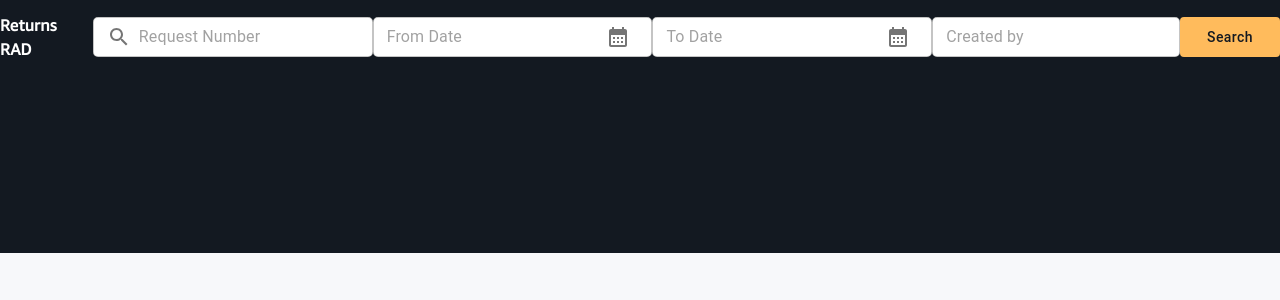
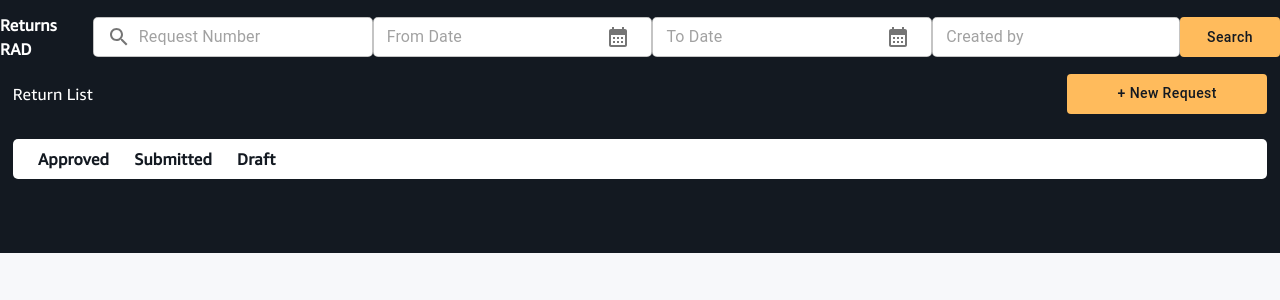
Before and after one commit to nadavirinchi-nexturn/amazonpoc, a React (Create React App) app: page /list in a window 1280 px wide. Shown: the top 300 px of the page. Built offline with nearby package versions, Linux system fonts and the light colour scheme.

Commit message:
naigate changes..

```diff
--- a/src/components/ReturnList.js
+++ b/src/components/ReturnList.js
@@ -2,8 +2,12 @@ import { Box, Button, InputAdornment, Stack, TextField, Typography } from '@mui/
 import React from 'react'
 import SearchIcon from "@mui/icons-material/Search";
 import CalendarMonthIcon from "@mui/icons-material/CalendarMonth";
+import { useNavigate } from 'react-router-dom';
 
 const ReturnList = () => {
+
+  const naigate = useNavigate();
+
   return (
     <Box sx={{ width: '100vw', height: '100vh', overflowX: 'hidden' }}>
         <Box sx={{ height: '30%', background: '#131921', width: '100%', paddingTop: '1%' }}>
@@ -106,6 +110,27 @@ const ReturnList = () => {
               }}
             >Search</Button>
           </Stack>
+          <Stack direction='row' alignItems='center' justifyContent='space-between' padding='1%'>
+            <Typography fontFamily='Gilroy' color='white'>Return List</Typography>
+            <Button
+              sx={{
+                background: '#FFBB5C',
+                textTransform: 'none',
+                '&:hover': {
+                  background: '#FFBB5C'
+                },
+                width: '200px',
+                height: '40px',
+                color: '#131921'
+              }}
+              onClick={() => naigate('/create')}
+            >+ New Request</Button>
+          </Stack>
+          <Stack direction='row' alignItems='center' height='40px' sx={{ background: 'white', margin: '1%', borderRadius: '5px' }}>
+            <Typography fontFamily='Gilroy' color='#131921' fontWeight='1000' marginLeft='2%'>Approved</Typography>
+            <Typography fontFamily='Gilroy' color='#131921' fontWeight='1000' marginLeft='2%'>Submitted</Typography>
+            <Typography fontFamily='Gilroy' color='#131921' fontWeight='1000' marginLeft='2%'>Draft</Typography>
+          </Stack>
         </Box>
     </Box>
   )
```
